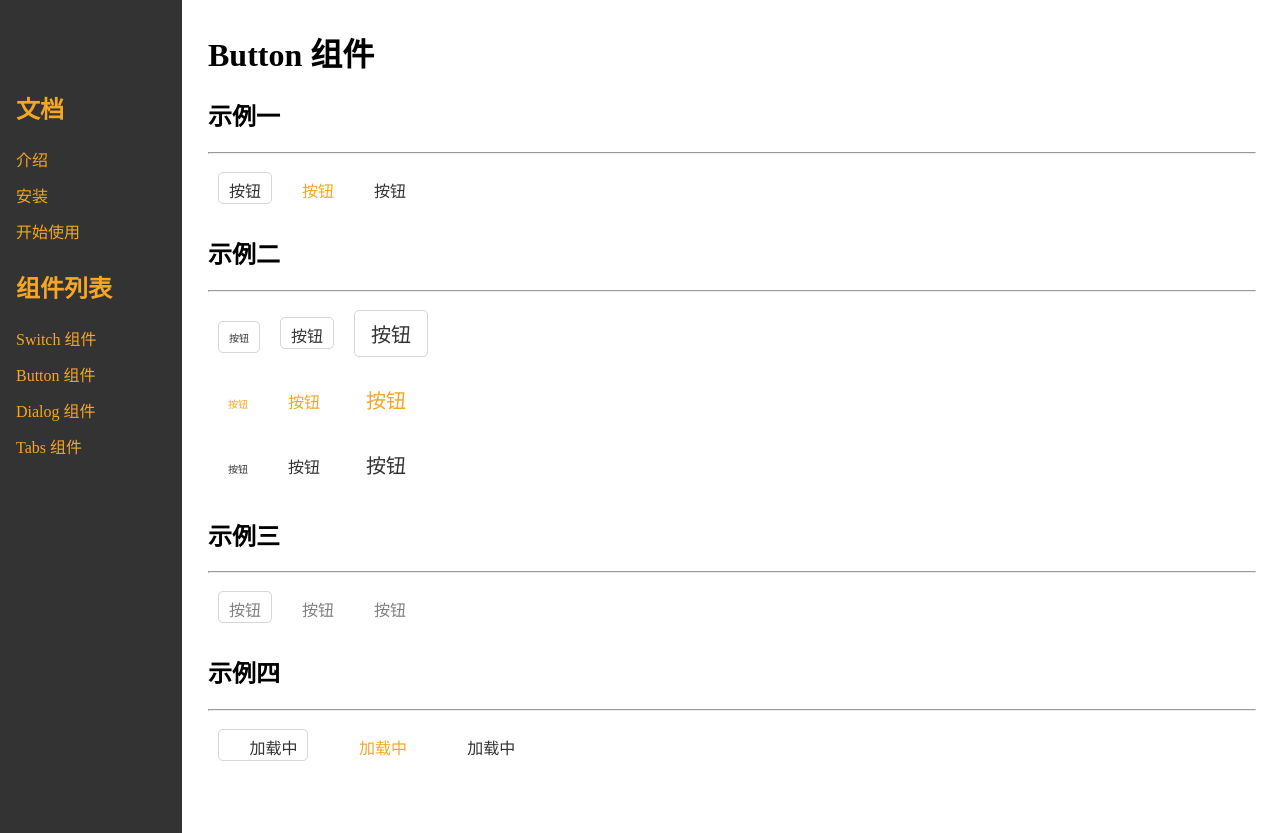
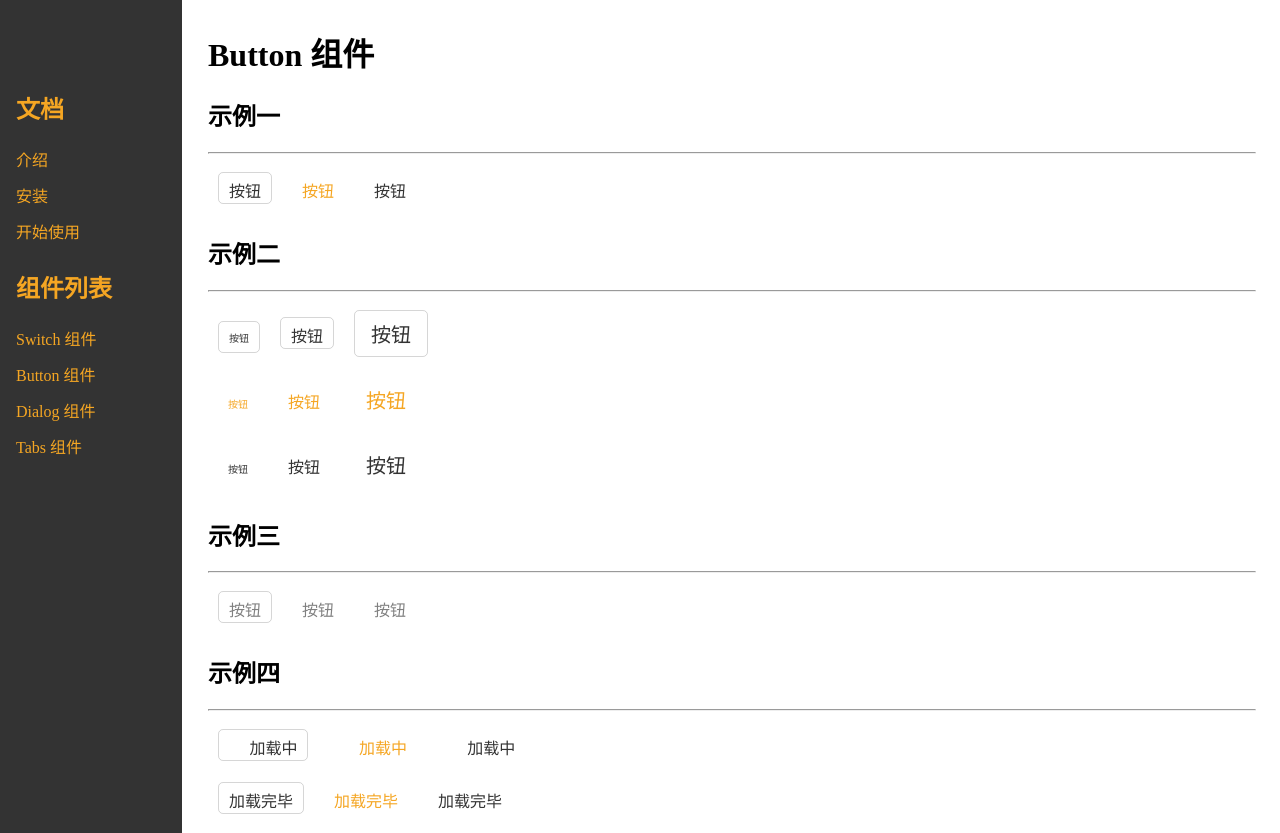
Before and after one commit to Yung-Sun/Shidan-UI, a Vue app: page /#/doc/button in a window 1280 px wide. Before the commit the page ends 800 px from the top, so only its background shows below. Built offline with nearby package versions, Linux system fonts and the light colour scheme; some icons are missing.

Commit message:
增加“加载完毕”对比

```diff
--- a/src/components/ButtonDemo.vue
+++ b/src/components/ButtonDemo.vue
@@ -29,6 +29,10 @@
   <Button theme="button" loading> 加载中 </Button>
   <Button theme="link" loading> 加载中 </Button>
   <Button theme="text" loading> 加载中 </Button>
+  <br />
+  <Button theme="button"> 加载完毕 </Button>
+  <Button theme="link"> 加载完毕 </Button>
+  <Button theme="text"> 加载完毕 </Button>
 </template>
 
 <script lang="ts">
```
